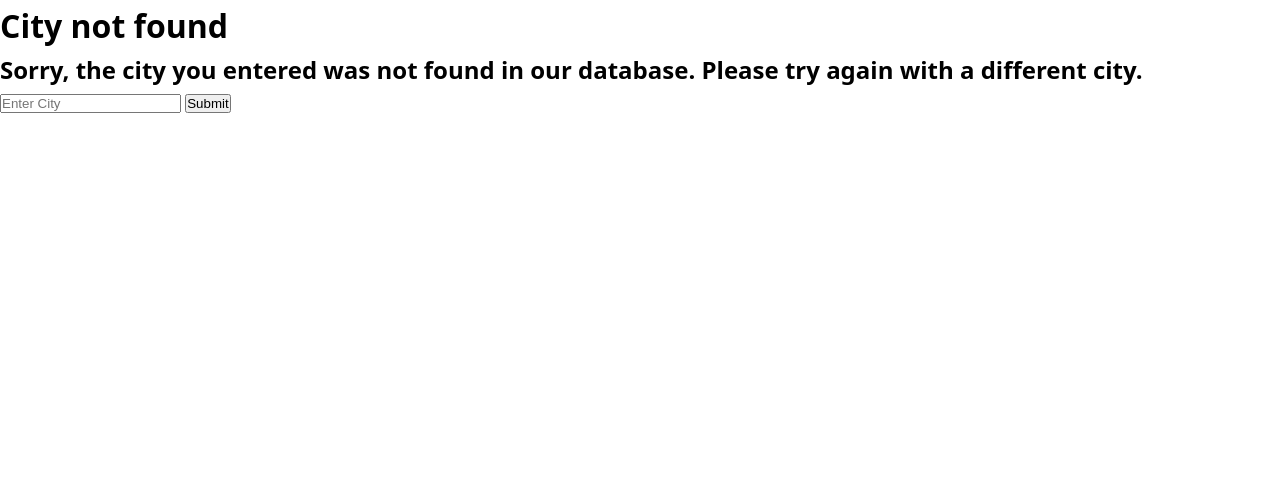
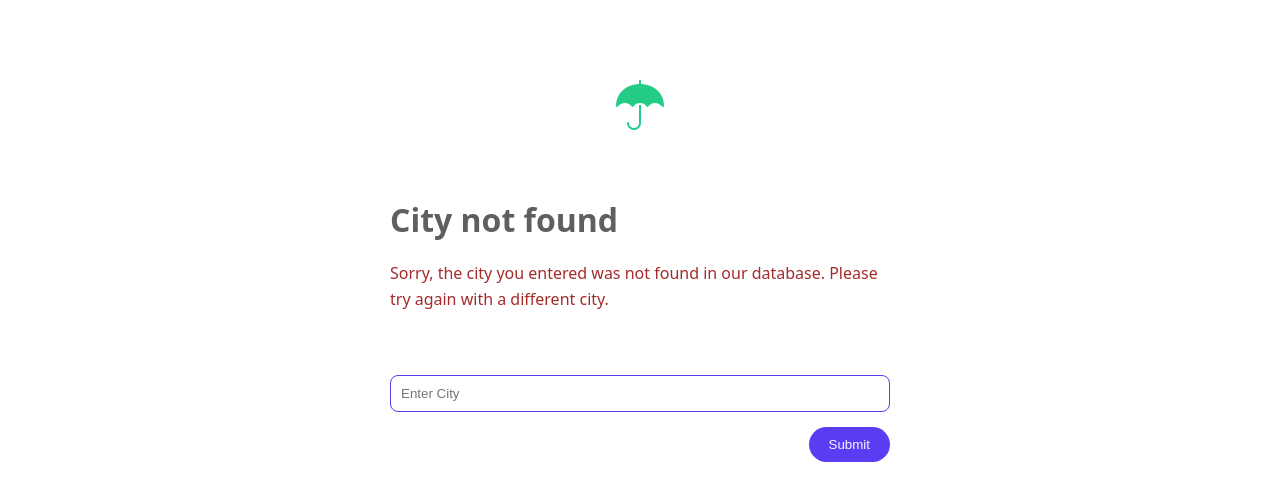
Before and after one commit to wyasyn/weather-app, a Flask app: template templates/city-not-found.html in a window 1280 px wide. Shown: the top 501 px of the page. Run offline with Flask 3, Linux system fonts and the light colour scheme; the template is opened without the code that fills it, so the values that code supplies are empty.

Commit message:
adjusted css

```diff
--- a/server.py
+++ b/server.py
@@ -36,5 +36,5 @@ def get_weather():
         wind_deg=weather["wind"]["deg"])
 
 if __name__ == "__main__":
-    # app.run(host="0.0.0.0", port=8001)
+    # app.run(host="0.0.0.0", port=8001, debug=True)
     serve(app, host="0.0.0.0", port=8001)
--- a/static/css/style.css
+++ b/static/css/style.css
@@ -8,9 +8,109 @@ html {
     color-scheme: light dark;
 }
 
+:root {
+    --bg: #ffffff;
+    --primary: #5c3cf2;
+    --clr: #5f5f61;
+    --secondary: #abdbe3;
+}
+
+@media (prefers-color-scheme: dark) {
+    :root {
+        --bg: #02044a;
+        --primary: #25cc88;
+        --clr: #ffffff;
+        --secondary: #494a7d;
+    }
+}
+
 body {
+    background-color: var(--bg);
+    color: var(--clr);
     font-family: system-ui, -apple-system, BlinkMacSystemFont, "Segoe UI",
         Roboto, Oxygen, Ubuntu, Cantarell, "Open Sans", "Helvetica Neue",
         sans-serif;
     line-height: 1.6;
+    padding-top: 5rem;
 }
+
+h1 {
+    text-wrap: balance;
+    max-width: 50ch;
+}
+
+p {
+    margin-block: 1rem;
+    max-width: 60ch;
+}
+
+.container {
+    max-width: 500px;
+    margin-inline: auto;
+    width: 90%;
+}
+
+.logo {
+    display: flex;
+    align-items: center;
+    justify-content: center;
+    margin-bottom: 2rem;
+}
+
+.danger {
+    color: brown;
+}
+
+form {
+    display: flex;
+    flex-direction: column;
+    align-items: flex-end;
+    justify-content: center;
+    width: 100%;
+    margin-top: 3rem;
+}
+
+input[type="text"] {
+    width: 100%;
+    padding: 10px;
+    margin: 15px 0;
+    border: 1px solid var(--primary);
+    background-color: transparent;
+    border-radius: 8px;
+    transition: opacity 500ms ease-in-out;
+}
+
+input[type="submit"] {
+    background-color: var(--primary);
+    color: #f7f5ff;
+    border: none;
+    border-radius: 2rem;
+    padding: 10px 20px;
+    cursor: pointer;
+    transition: opacity 500ms ease-in-out;
+}
+
+input[type="submit"]:hover {
+    opacity: 0.75;
+}
+
+.card {
+    background-color: var(--secondary);
+    padding: 2rem;
+    display: flex;
+    flex-direction: column;
+    align-items: center;
+    justify-content: center;
+    border-radius: 15px;
+    margin-block: 2rem;
+    text-align: center;
+}
+
+.card p {
+    font-size: 1.75rem;
+    font-weight: 500;
+}
+.card div {
+    color: var(--primary);
+    font-size: 2rem;
+}
--- /dev/null
+++ b/templates/base.html
@@ -0,0 +1,30 @@
+<!DOCTYPE html>
+<html lang="en">
+    <head>
+        <meta charset="UTF-8" />
+        <meta name="viewport" content="width=device-width, initial-scale=1.0" />
+        <title>{% block title %}{% endblock %}</title>
+        <link
+            rel="stylesheet"
+            href="{{ url_for('static', filename='css/style.css') }}"
+        />
+        <link
+            rel="shortcut icon"
+            href="{{ url_for('static', filename='assets/fav.png')  }}"
+            type="image/x-icon"
+        />
+    </head>
+    <body>
+        <div class="container logo">
+            <a href="/">
+                <img
+                    src="{{ url_for('static', filename='assets/fav.png')  }}"
+                    alt="logo"
+                    class="logo"
+                />
+            </a>
+        </div>
+
+        <div class="container">{% block body %}{% endblock %}</div>
+    </body>
+</html>
--- a/templates/city-not-found.html
+++ b/templates/city-not-found.html
@@ -1,23 +1,14 @@
-<!DOCTYPE html>
-<html lang="en">
-    <head>
-        <meta charset="UTF-8" />
-        <meta name="viewport" content="width=device-width, initial-scale=1.0" />
-        <title>City not found</title>
-        <link
-            rel="stylesheet"
-            href="{{ url_for('static', filename='css/style.css') }}"
-        />
-    </head>
-    <body>
-        <h1>City not found</h1>
-        <h2>
-            Sorry, the city you entered was not found in our database. Please
-            try again with a different city.
-        </h2>
-        <form action="/weather">
-            <input type="text" name="city" placeholder="Enter City" />
-            <input type="submit" value="Submit" />
-        </form>
-    </body>
-</html>
+{% extends "base.html" %} <br />
+{% block title %} City not found {% endblock %} <br ? />
+
+{% block body %}
+<h1>City not found</h1>
+<p class="danger">
+    Sorry, the city you entered was not found in our database. Please try again
+    with a different city.
+</p>
+<form action="/weather">
+    <input type="text" name="city" placeholder="Enter City" />
+    <input type="submit" value="Submit" />
+</form>
+{% endblock %}
```
Also changed, not shown: templates/index.html (+10 -19 lines), templates/weather.html (+9 -15 lines), static/assets/fav.png (added).
